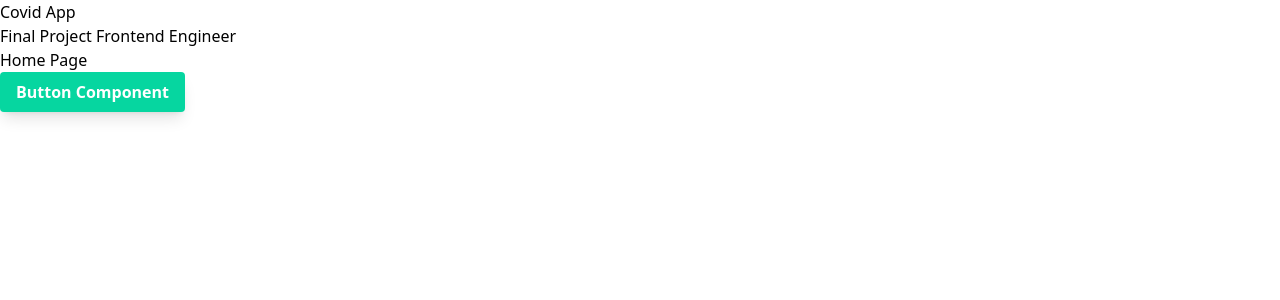
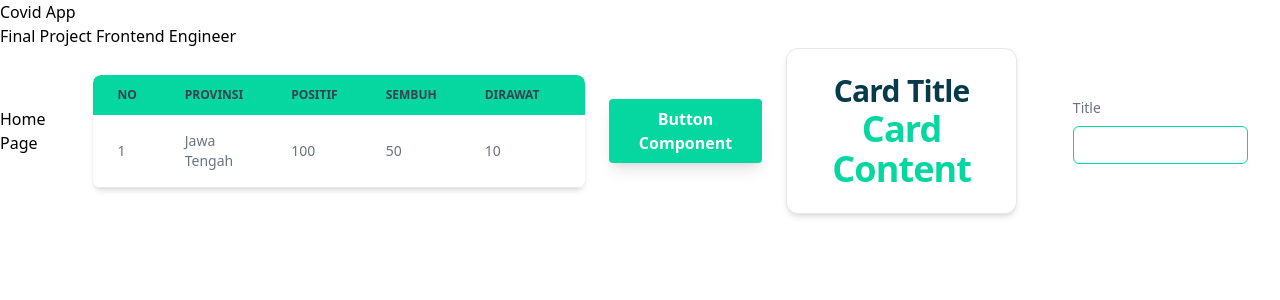
Before and after one commit to maymiquy/uas-covid-app, a React (Vite) app: page / in a window 1280 px wide. Shown: the top 300 px of the page. Built offline with nearby package versions, Linux system fonts and the light colour scheme.

Commit message:
chore: add partial form component

```diff
--- /dev/null
+++ b/src/components/Form/Form.jsx
@@ -0,0 +1,12 @@
+const Form = (props) => {
+ const { action, method, children } = props;
+ return (
+  <div className="py-6 px-8">
+   <form action={action} method={method} className="gap-6">
+    {children}
+   </form>
+  </div>
+ );
+};
+
+export default Form;
--- a/src/pages/Home/Home.jsx
+++ b/src/pages/Home/Home.jsx
@@ -1,11 +1,41 @@
+import React from "react";
+import Table from "../../components/ui/Table";
+import Card from "../../components/ui/Card";
 import Button from "../../components/ui/Button";
+import Form from "../../components/Form/Form";
+import Input from "../../components/ui/Input";
 
 function HomePage() {
  return (
-  <div>
+  <main className="flex flex-col lg:flex-row justify-center items-center gap-6">
    <h2>Home Page</h2>
+   <Table.Root>
+    <Table.Head />
+    <Table.Body
+     iteration={1}
+     province="Jawa Tengah"
+     positive={100}
+     recovered={50}
+     medicate={10}
+     dead={5}
+    />
+   </Table.Root>
    <Button title="Button Component" />
-  </div>
+   <Card.Root>
+    <Card.Header
+     heading="Card Title"
+     sub="Card Content"
+     subVariant="text-primary"
+    />
+   </Card.Root>
+
+   <Form action="_blank" method="POST" className="flex flex-col gap-4">
+    <Input.Root>
+     <Input.Label htmlFor="name" label="Title" />
+     <Input.Field name="name" type="text" id="name" />
+    </Input.Root>
+   </Form>
+  </main>
  );
 }
 
```
